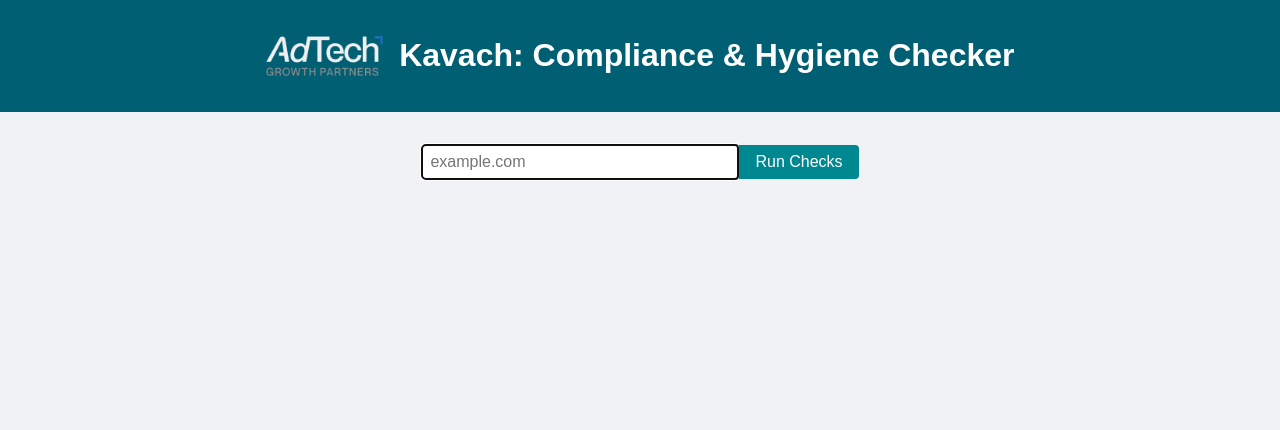
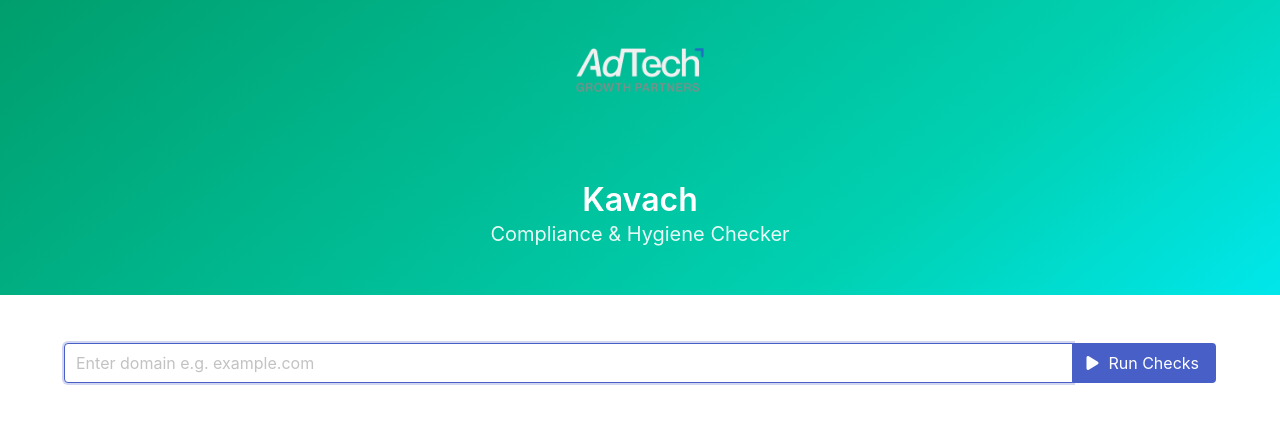
Before and after one commit to ashwin-atgp/kavach, a Flask app: page / in a window 1280 px wide. Shown: the top 430 px of the page. Run offline with Flask 3, Linux system fonts and the light colour scheme.

Commit message:
visual changes

```diff
--- a/app.py
+++ b/app.py
@@ -20,22 +20,21 @@ async def run_all_checks(domain):
     raw_results['tags'] = tag_detection.run(domain)
     raw_results['malicious_js'] = await malicious_js_checks.run(domain)
 
-    # Structure results with human-readable labels and descriptions
     CHECKS_INFO = {
-        'dns.A':      {'label': 'A Records',             'desc': 'Lists IPv4 addresses for the domain.'},
-        'dns.MX':     {'label': 'MX Records',            'desc': 'Lists mail exchange servers for the domain.'},
-        'ssl.issuer': {'label': 'SSL Issuer',            'desc': 'Certificate issuer details.'},
-        'ssl.valid_from': {'label': 'Valid From',        'desc': 'Certificate start date.'},
-        'ssl.valid_to':   {'label': 'Valid To',          'desc': 'Certificate expiration date.'},
-        'robots.lines':{'label': 'Robots.txt Lines',      'desc': 'All directives in robots.txt file.'},
-        'ads_txt.entries_count': {'label': 'ads.txt Entries Count', 'desc': 'Number of valid entries in ads.txt.'},
-        'ads_txt.entries':       {'label': 'ads.txt Entries',       'desc': 'List of authorized sellers from ads.txt.'},
-        'sitemap.url_count':     {'label': 'Sitemap URL Count',    'desc': 'Number of URLs listed in sitemap.xml.'},
-        'tags.gam':             {'label': 'GAM Tag',              'desc': 'Detects presence of Google Ad Manager tags.'},
-        'tags.gtm':             {'label': 'GTM Tag',              'desc': 'Detects presence of Google Tag Manager containers.'},
-        'tags.cmp':             {'label': 'CMP Scripts',          'desc': 'Lists detected consent management platforms.'},
-        'malicious_js.meta_refresh': {'label': 'Meta Refresh',   'desc': 'Detects meta-refresh tags used for auto redirects.'},
-        'malicious_js.hidden_iframes': {'label': 'Hidden Iframes','desc': 'Lists iframes with zero width or height.'},
+        'dns.A':          {'label': 'A Records',                'desc': 'IPv4 addresses for the domain.'},
+        'dns.MX':         {'label': 'MX Records',               'desc': 'Mail exchange servers.'},
+        'ssl.issuer':     {'label': 'SSL Issuer',               'desc': 'Certificate issuer information.'},
+        'ssl.valid_from': {'label': 'Valid From',               'desc': 'Certificate start date.'},
+        'ssl.valid_to':   {'label': 'Valid To',                 'desc': 'Certificate expiration date.'},
+        'robots.lines':   {'label': 'Robots.txt Entries',       'desc': 'Rules in robots.txt.'},
+        'ads_txt.entries_count': {'label': 'Ads.txt Count',     'desc': 'Number of valid ads.txt records.'},
+        'ads_txt.entries':       {'label': 'Ads.txt Records',   'desc': 'Authorized sellers list.'},
+        'sitemap.url_count':     {'label': 'Sitemap URLs',      'desc': 'Total URLs in sitemap.'},
+        'tags.gam':       {'label': 'GAM Tag',                 'desc': 'Google Ad Manager tag detected.'},
+        'tags.gtm':       {'label': 'GTM Tag',                 'desc': 'Google Tag Manager container detected.'},
+        'tags.cmp':       {'label': 'CMP Scripts',             'desc': 'Consent management platforms detected.'},
+        'malicious_js.meta_refresh': {'label': 'Meta Refresh',   'desc': 'Auto-redirect meta tag found.'},
+        'malicious_js.hidden_iframes': {'label': 'Hidden Iframes', 'desc': 'Iframes with zero dimensions found.'},
     }
 
     structured = {}
@@ -45,21 +44,18 @@ async def run_all_checks(domain):
             meta_key = f"{category}.{key}"
             info = CHECKS_INFO.get(meta_key, {'label': key.replace('_', ' ').title(), 'desc': ''})
             structured[category].append({
-                'name': info['label'],
-                'description': info['desc'],
-                'value': val
+                'name': info['label'], 'description': info['desc'], 'value': val
             })
     return structured
 
 @app.route('/', methods=['GET', 'POST'])
 def index():
-    report = None
-    domain = None
+    report, domain = None, None
     if request.method == 'POST':
-        domain = request.form.get('domain').strip()
+        domain = request.form['domain'].strip()
         if domain:
-            logger.info(f"Running checks for {domain}")
             report = asyncio.run(run_all_checks(domain))
+            logger.info(f"Checks completed for {domain}")
     return render_template('index.html', report=report, domain=domain)
 
 if __name__ == '__main__':
--- a/templates/index.html
+++ b/templates/index.html
@@ -1,85 +1,82 @@
-<!doctype html>
+<!DOCTYPE html>
 <html lang="en">
 <head>
-  <meta charset="utf-8">
+  <meta charset="UTF-8">
   <meta name="viewport" content="width=device-width, initial-scale=1">
   <title>Kavach: Compliance & Hygiene Checker</title>
-  <style>
-    /* Base styles */
-    body { font-family: Arial, sans-serif; background: #f0f2f5; color: #333; margin: 0; padding: 0; }
-    header { background: #005f73; color: #fff; padding: 1rem; text-align: center; display: flex; align-items: center; justify-content: center; }
-    header img { height: 40px; margin-right: 1rem; }
-    main { max-width: 1200px; margin: 2rem auto; padding: 0 1rem; }
-    form { display: flex; justify-content: center; align-items: center; margin-bottom: 2rem; }
-    input[name="domain"] { width: 300px; padding: 0.5rem; border: 1px solid #ccc; border-radius: 4px 0 0 4px; font-size: 1rem; }
-    button { padding: 0.5rem 1rem; border: none; background: #008891; color: #fff; cursor: pointer; border-radius: 0 4px 4px 0; font-size: 1rem; position: relative; overflow: hidden; }
-    button:hover { background: #006175; }
-    .spinner { border: 4px solid #f3f3f3; border-top: 4px solid #008891; border-radius: 50%; width: 24px; height: 24px; animation: spin 1s linear infinite; margin-left: 8px; display: none; }
-    .spinner.show { display: inline-block; }
-
-    /* Report grid and cards */
-    .report { display: grid; grid-template-columns: repeat(auto-fit, minmax(300px, 1fr)); gap: 1.5rem; }
-    .card { background: #fff; border-radius: 8px; box-shadow: 0 2px 8px rgba(0,0,0,0.1); padding: 1rem; opacity: 0; animation: fadeInUp 0.6s ease forwards; }
-    .card:nth-child(even) { animation-delay: 0.1s; }
-    .card:nth-child(odd) { animation-delay: 0.2s; }
-    .card h3 { margin-top: 0; color: #005f73; }
-
-    /* Table styling */
-    table { width: 100%; border-collapse: collapse; margin-top: 0.5rem; }
-    th, td { padding: 0.5rem; border-bottom: 1px solid #eee; text-align: left; vertical-align: top; }
-    th { background: #e0fbfc; }
-    tr:nth-child(even) { background: #f7f7f7; animation: fadeIn 0.4s ease; }
-    pre { white-space: pre-wrap; word-wrap: break-word; margin: 0; }
-
-    /* Keyframes */
-    @keyframes spin { to { transform: rotate(360deg); } }
-    @keyframes fadeInUp { from { opacity: 0; transform: translateY(20px); } to { opacity: 1; transform: translateY(0); } }
-    @keyframes fadeIn { from { opacity: 0; } to { opacity: 1; } }
-  </style>
+  <!-- Bulma CSS -->
+  <link rel="stylesheet" href="https://cdn.jsdelivr.net/npm/bulma@0.9.3/css/bulma.min.css">
+  <!-- FontAwesome -->
+  <link rel="stylesheet" href="https://cdnjs.cloudflare.com/ajax/libs/font-awesome/6.0.0-beta3/css/all.min.css">
 </head>
 <body>
-  <header>
+  <section class="hero is-primary is-bold">
+    <div class="hero-body">
+      <div class="container has-text-centered">
+        <figure class="image is-128x128 is-inline-block">
           <img src="{{ url_for('static', filename='logo.png') }}" alt="Kavach Logo">
-    <h1>Kavach: Compliance & Hygiene Checker</h1>
-  </header>
-  <main>
-    <form id="check-form" method="post">
-      <input type="text" name="domain" placeholder="example.com" required autofocus>
-      <button type="submit">Run Checks</button>
-      <div class="spinner" id="spinner"></div>
+        </figure>
+        <h1 class="title">Kavach</h1>
+        <h2 class="subtitle">Compliance & Hygiene Checker</h2>
+      </div>
+    </div>
+  </section>
+
+  <section class="section">
+    <div class="container">
+      <form method="post">
+        <div class="field has-addons has-addons-centered">
+          <div class="control is-expanded">
+            <input class="input" type="text" name="domain" placeholder="Enter domain e.g. example.com" required autofocus>
+          </div>
+          <div class="control">
+            <button class="button is-link" type="submit">
+              <span class="icon"><i class="fas fa-play"></i></span>
+              <span>Run Checks</span>
+            </button>
+          </div>
+        </div>
       </form>
 
       {% if report %}
-    <section>
-      <h2>Results for {{ domain }}</h2>
-      <div class="report" id="report">
-        {% for category, result in report.items() %}
-        <div class="card">
-          <h3>{{ category|capitalize }}</h3>
-          <table>
-            <thead><tr><th>Check</th><th>Description</th><th>Result</th></tr></thead>
+      <div class="columns is-multiline">
+        {% for category, items in report.items() %}
+        <div class="column is-one-third">
+          <div class="box">
+            <h3 class="title is-5 has-text-link">
+              <span class="icon"><i class="fas fa-folder-open"></i></span>
+              {{ category|capitalize }}
+            </h3>
+            <table class="table is-fullwidth is-striped is-hoverable">
+              <thead>
+                <tr><th>Check</th><th>Description</th><th>Result</th></tr>
+              </thead>
               <tbody>
-              {% for item in result %}
+                {% for item in items %}
                 <tr>
                   <td>{{ item.name }}</td>
                   <td>{{ item.description }}</td>
-                <td><pre>{{ item.value }}</pre></td>
+                  <td>
+                    {% if item.value is iterable and not item.value is string %}
+                      <ul>
+                        {% for v in item.value %}
+                        <li>{{ v }}</li>
+                        {% endfor %}
+                      </ul>
+                    {% else %}
+                      {{ item.value }}
+                    {% endif %}
+                  </td>
                 </tr>
                 {% endfor %}
               </tbody>
             </table>
           </div>
+        </div>
         {% endfor %}
       </div>
+      {% endif %}
+    </div>
   </section>
-    {% endif %}
-  </main>
-  <script>
-    const form = document.getElementById('check-form');
-    const spinner = document.getElementById('spinner');
-    form.addEventListener('submit', () => {
-      spinner.classList.add('show');
-    });
-  </script>
 </body>
 </html>
```
Lines whose indentation alone changed are shown as unchanged.
